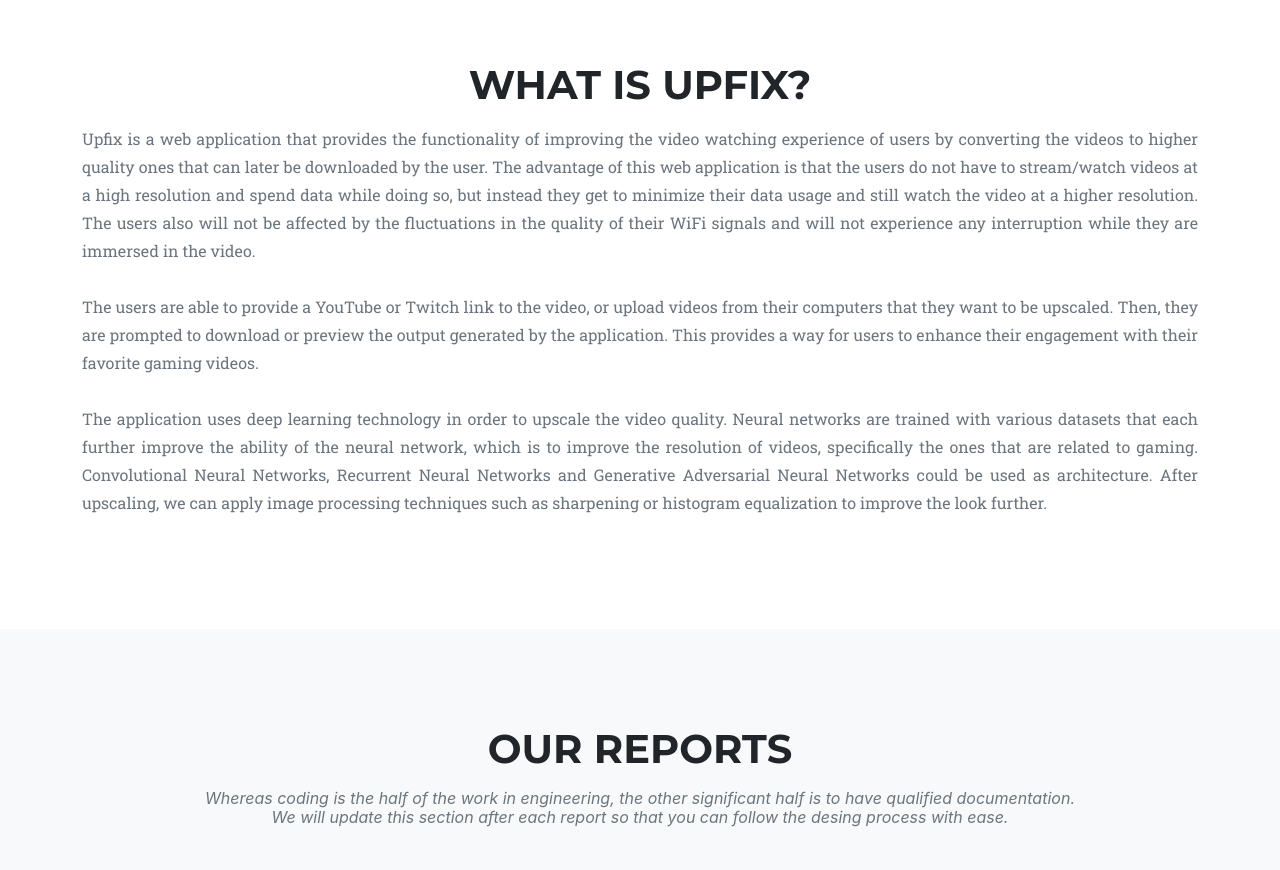
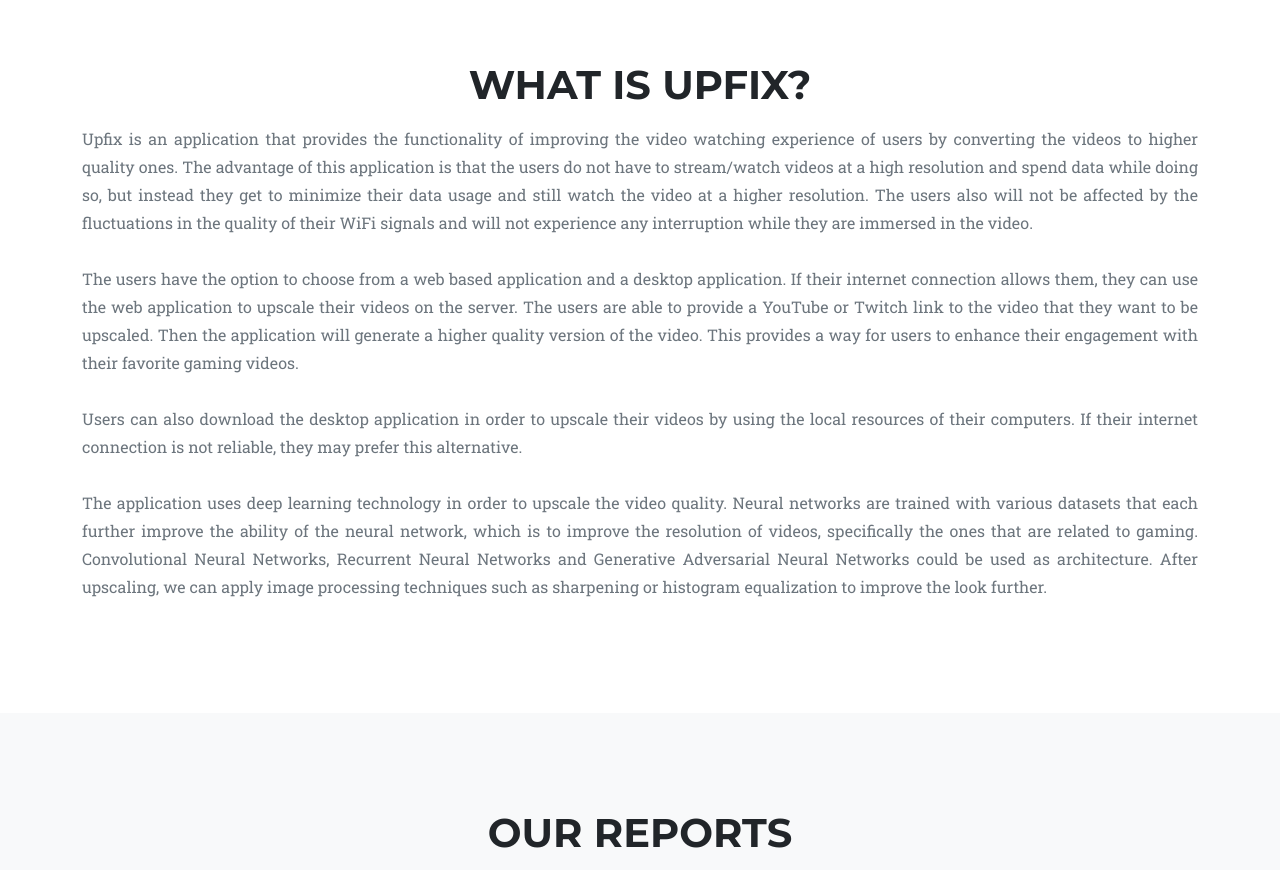
Before and after one commit to up-fix/up-fix.github.io, a plain HTML site: page index.html in a window 1280 px wide. Shown: the part 780-1650 px from the top of the page. Drawn offline with nearby package versions, Linux system fonts and the light colour scheme; a web font is replaced by a local one.

Commit message:
Update index.html

```diff
--- a/index.html
+++ b/index.html
@@ -54,9 +54,11 @@
                 </div>
                 <div >
                 	<p class="text-muted" align="justify">
-					Upfix is a web application that provides the functionality of improving the video watching experience of users by converting the videos to higher quality ones that can later be downloaded by the user. The advantage of this web application is that the users do not have to stream/watch videos at a high resolution and spend data while doing so, but instead they get to minimize their data usage and still watch the video at a higher resolution. The users also will not be affected by the fluctuations in the quality of their WiFi signals and will not experience any interruption while they are immersed in the video.
+					Upfix is an application that provides the functionality of improving the video watching experience of users by converting the videos to higher quality ones. The advantage of this application is that the users do not have to stream/watch videos at a high resolution and spend data while doing so, but instead they get to minimize their data usage and still watch the video at a higher resolution. The users also will not be affected by the fluctuations in the quality of their WiFi signals and will not experience any interruption while they are immersed in the video.
 					<br><br>
-					The users are able to provide a YouTube or Twitch link to the video, or upload videos from their computers that they want to be upscaled. Then, they are prompted to download or preview the output generated by the application. This provides a way for users to enhance their engagement with their favorite gaming videos.
+					The users have the option to choose from a web based application and a desktop application. If their internet connection allows them, they can use the web application to upscale their videos on the server. The users are able to provide a YouTube or Twitch link to the video that they want to be upscaled. Then the application will generate a higher quality version of the video. This provides a way for users to enhance their engagement with their favorite gaming videos.
+					<br><br>
+					Users can also download the desktop application in order to upscale their videos by using the local resources of their computers. If their internet connection is not reliable, they may prefer this alternative.
 					<br><br>
 					The application uses deep learning technology in order to upscale the video quality. Neural networks are trained with various datasets that each further improve the ability of the neural network, which is to improve the resolution of videos, specifically the ones that are related to gaming.  Convolutional Neural Networks, Recurrent Neural Networks and Generative Adversarial Neural Networks could be used as architecture. After upscaling, we can apply image processing techniques such as sharpening or histogram equalization to improve the look further.
 					</p>
```
